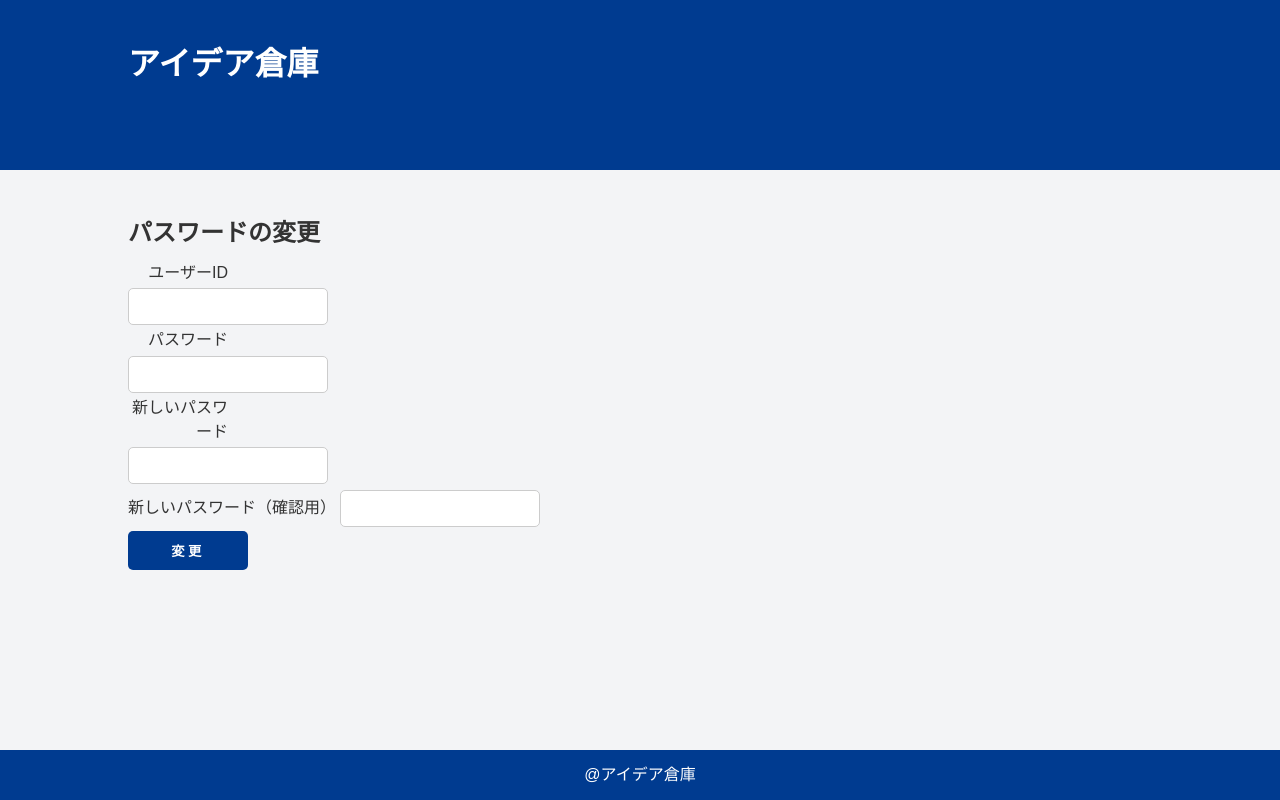
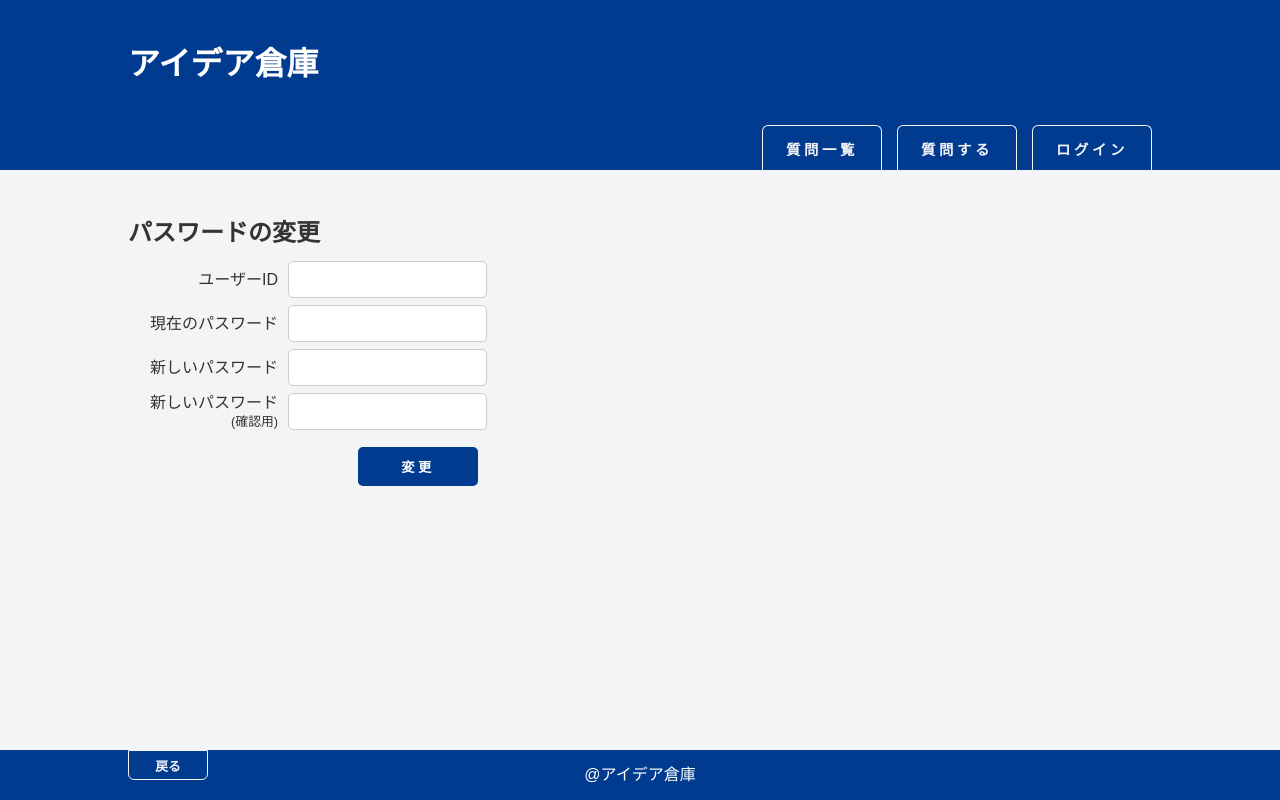
Before and after one commit to MiryuuFurukawa/team1, a PHP site: page /passwordChange.php in a window 1280 px wide. Run offline with PHP 8.4, Linux system fonts and the light colour scheme.

Commit message:
おわりんちゅ パスワード変更画面のCSS適用 ヘッダーボタン、戻るボタンの実装

```diff
--- a/passwordChange.php
+++ b/passwordChange.php
@@ -86,6 +86,22 @@ function passwordchange($userId, $new_userPw, )
     <header>
         <h1><a href="questions.php">アイデア倉庫</a></h1>
         <div class="header-btn">
+            <form action="questions.php" method="GET">
+                <input type="submit" id="other-btn" value="質問一覧">
+            </form>
+            <form action="questionInput.php" method="GET">
+                <input type="submit" id="other-btn" value="質問する">
+            </form>
+            <?php if (isLoggedIn()): ?>
+                <form action="index.php" method="POST">
+                    <input type="submit" id="logout-btn" name="logout" value="ログアウト">
+                </form>
+            <?php endif; ?>
+            <?php if (!isLoggedIn()): ?>
+                <form action="index.php" method="POST">
+                    <input type="submit" id="other-btn" name="login" value="ログイン">
+                </form>
+            <?php endif; ?>
         </div>
     </header>
     <main>
@@ -95,32 +111,34 @@ function passwordchange($userId, $new_userPw, )
             <p style="color:red;"><?= htmlspecialchars($error, ENT_QUOTES, 'UTF-8') ?></p>
         <?php endif; ?>
         <form action="passwordChange.php" method="post" class="pw_arrange">
-            <div>
+            <div class="input-group2">
                 <label for="userId" class="userId">ユーザーID</label>
                 <input type="text" id="userId" name="userId">
             </div>
-            <div>
-                <label for="userPw" class="userPw">パスワード</label>
+            <div class="input-group2">
+                <label for="userPw" class="userPw">現在のパスワード</label>
                 <input type="password" id="userPw" name="userPw">
             </div>
-            <div>
+            <div class="input-group2">
                 <label for="new_userPw" class="new_userPw">新しいパスワード</label>
                 <input type="password" id="new_userPw" name="new_userPw">
             </div>
-            <div>
-                <label for="confirm_userPw" class="confirm_userPw">新しいパスワード（確認用）</label>
+            <div class="input-group2">
+                <label for="confirm_userPw" class="confirm_userPw">新しいパスワード<br><span class="kakunin">(確認用)</span></label>
                 <input type="password" id="confirm_userPw" name="confirm_userPw">
             </div>
             <div>
-                <input type="submit" value="変更">
+                <input type="submit" id="login-btn" value="変更">
             </div>
 
         </form>
     </main>
     <footer>
+        <form action="index.php" method="get">
+            <button type="submit" class="return-btn">戻る</button>
+        </form>
         <div>@アイデア倉庫</div>
     </footer>
-
 </body>
 
 </html>
--- a/style.css
+++ b/style.css
@@ -452,27 +452,61 @@ h2 {
 }
 
 /* パスワード変更ページ */
+.pw_arrange{
+    width : 350px;
+}
+
 .pw-change {
+    font-size: 0.8rem;
     text-align: right;
     margin: 0;
     padding: 0;
 }
 
 .pw-change a {
-    text-decoration-line: underline #004AB3 solid 1px;
-    text-underline-offset: auto;
+    text-decoration: underline #004AB3 solid 1px;
+    text-underline-offset: 3px;
+}
+
+.pw-change a:hover {
+    text-decoration: none;
+}
+
+.soroeru {
+    display: block;
+    width: 100px;
+    flex-shrink: 0;
+    text-align: right;
 }
 
 .userId,
 .userPw,
 .new_userPw,
-.comfirm_userPw,
-.soroeru
- {
+.confirm_userPw {
     display: block;
-    width: 100px;
+    width: 150px;
     flex-shrink: 0;
     text-align: right;
+}
+
+.input-group2 input[type="text"],
+.input-group2 input[type="password"] {
+    width: 200px;
+    margin: 0;
+}
+
+.input-group2 {
+    display: flex;
+    align-items: center;
+    gap: 10px;
+    margin-bottom: 7px;
+}
+
+.confirm_userPw {
+    line-height: 1.1;
+}
+.kakunin {
+    font-size: 0.8rem;
 }
 
 /* エラー */
```
